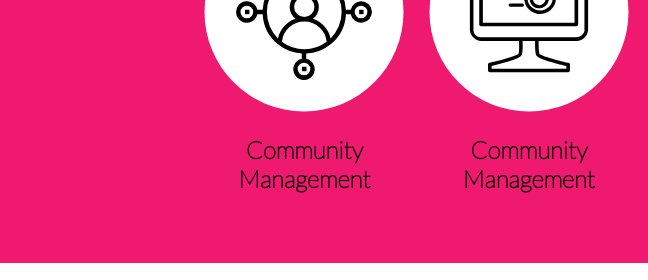
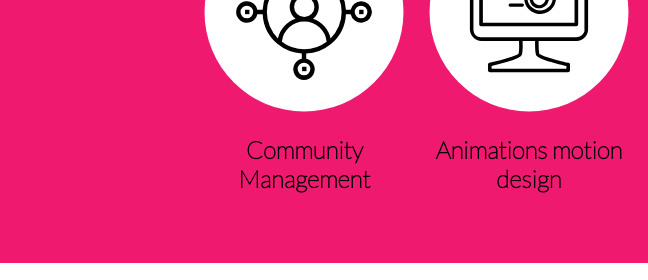
Before and after one commit to ecvwebdesign/ECV-D5-dig-2016-2017-new, a plain HTML site: page dupont/index.html in a window 1280 px wide. Shown: the part 1340-1620 px from the top of the page, 0-648 px from the left. Drawn offline with Linux system fonts and the light colour scheme; a web font is replaced by a local one.

Commit message:
Changement Texte

```diff
--- a/dupont/index.html
+++ b/dupont/index.html
@@ -74,8 +74,8 @@
       </div>
 
       <div class="adventure-item">
-        <img src="images/motion.svg" />
-        <h2>Community Management</h2>
+        <img src="images/motion.svg"/>
+        <h2>Animations motion design</h2>
 
       </div>
 
```
